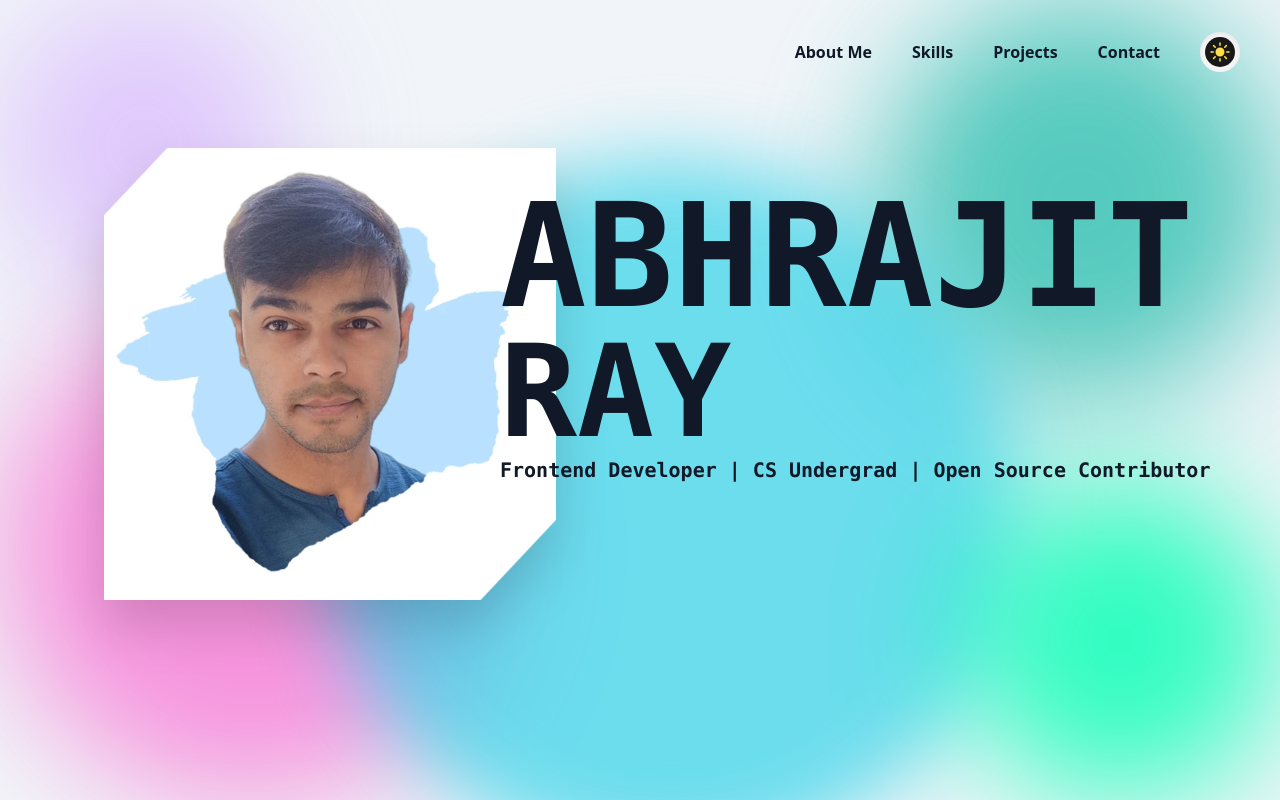
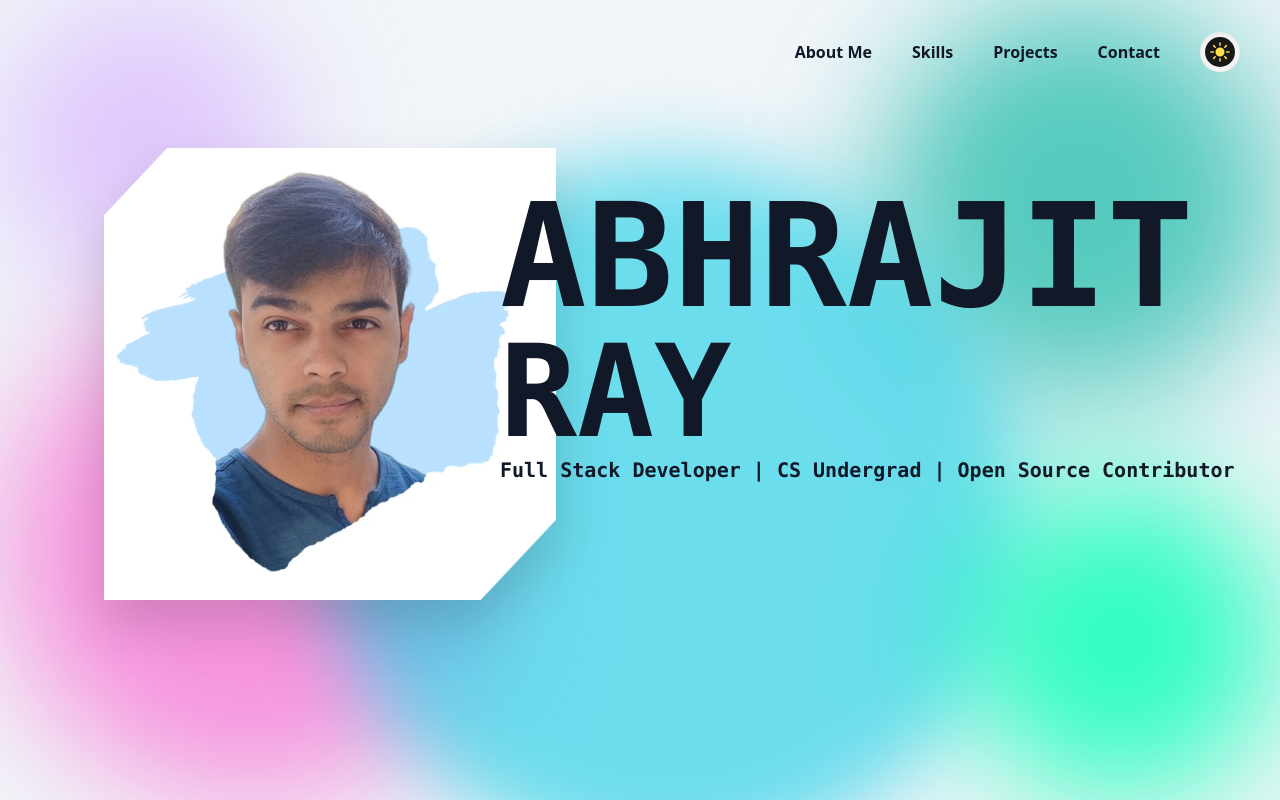
Before and after one commit to abhrajitray77/portfolio-main, a Next.js app: page / in a window 1280 px wide. Shown: the top 800 px of the page. Built offline with nearby package versions, Linux system fonts and the light colour scheme.

Commit message:
Update Banner.tsx

```diff
--- a/components/Banner.tsx
+++ b/components/Banner.tsx
@@ -34,7 +34,7 @@ const Banner = () => {
           </h1>
           <h1 className="text-[3.8rem] md:text-[5.8rem] lg:text-[8rem]">RAY</h1>
           <h2 className="lg:text-xl">
-            Frontend Developer | CS Undergrad | Open Source Contributor
+            Full Stack Developer | CS Undergrad | Open Source Contributor
           </h2>
         </div>
       </div>
```
